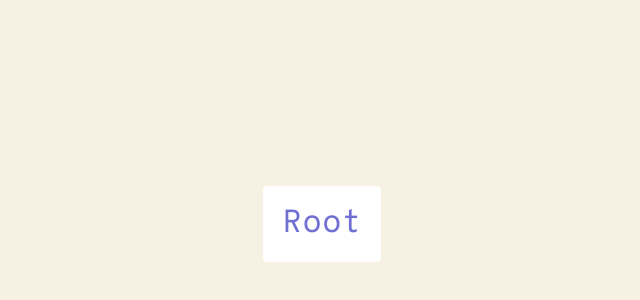
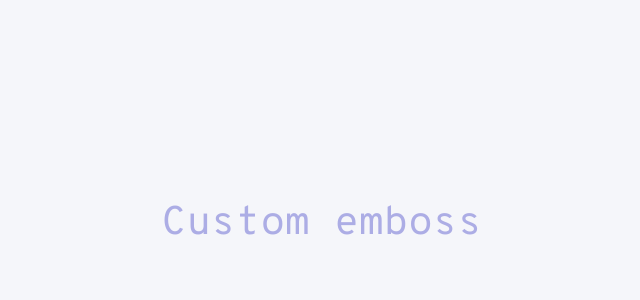
Before and after one commit to Keireira/spurflints, a React (Create React App) app: page / in a window 1280 px wide. Shown: the part 176-476 px from the top of the page, without its empty margins (318-958 px from the left). Built offline with nearby package versions, Linux system fonts and the light colour scheme.

Commit message:
Add input for emboss

```diff
--- /dev/null
+++ b/src/BigInput/BigInput.tsx
@@ -0,0 +1,35 @@
+import * as React from 'react'
+
+import { BigInputProps, BigInputState } from './BigInput.d'
+import Root from './styles'
+
+class BigInput extends React.PureComponent<BigInputProps, BigInputState> {
+	public state = {
+		emboss: '',
+	}
+
+	public onChangeHd = (event: React.ChangeEvent<HTMLInputElement>): void => {
+		this.setState({
+			emboss: event.target.value
+		})
+	}
+
+	public render() {
+		const { emboss } = this.state
+
+		return (
+			<Root
+				autoFocus={true}
+				autoCapitalize="off"
+				autoCorrect="off"
+				autoComplete="off"
+				spellCheck={false}
+				value={emboss}
+				placeholder="Custom emboss"
+				onChange={this.onChangeHd}
+			/>
+		)
+	}
+}
+
+export default BigInput
--- /dev/null
+++ b/src/BigInput/index.ts
@@ -0,0 +1 @@
+export { default } from './BigInput'
--- /dev/null
+++ b/src/BigInput/styles.ts
@@ -0,0 +1,12 @@
+import styled from 'styled-components'
+
+export default styled.input`
+	width: 100%;
+	font-size: 10rem;
+	color: var(--violet);
+	text-align: center;
+	font-family: 'Overpass Mono', monospace;
+
+	padding: 2rem 4rem;
+	background-color: transparent;
+`
--- a/src/Root/Root.tsx
+++ b/src/Root/Root.tsx
@@ -1,11 +1,14 @@
 import * as React from 'react'
 
+import BigInput from '../BigInput'
 import RootStyled from './styles'
 
 class Root extends React.PureComponent {
 	public render() {
 		return (
-			<RootStyled>Root</RootStyled>
+			<RootStyled>
+				<BigInput/>
+			</RootStyled>
 		)
 	}
 }
--- a/src/Root/styles.ts
+++ b/src/Root/styles.ts
@@ -1,7 +1,10 @@
 import styled from 'styled-components'
 
 export default styled.div`
-	display: inline-flex;
+	width: 100%;
+	height: 100%;
+
+	display: flex;
 	align-items: center;
 	justify-content: center;
 
@@ -13,6 +16,4 @@ export default styled.div`
 
 	padding: 5rem;
 	border-radius: 1rem;
-
-	background-color: white;
 `
--- a/src/common/colors.ts
+++ b/src/common/colors.ts
@@ -2,7 +2,7 @@ import { createGlobalStyle } from 'styled-components'
 
 export default createGlobalStyle`
 	:root {
-		--swan-white: #F7F1E3;
+		--swan-white: #F5F6FA;
 		--hot-stone: #aaa69d;
 
 		--purple: #706FD3;
```
Also changed, not shown: src/BigInput/BigInput.d.ts (added, +7 -0 lines).
